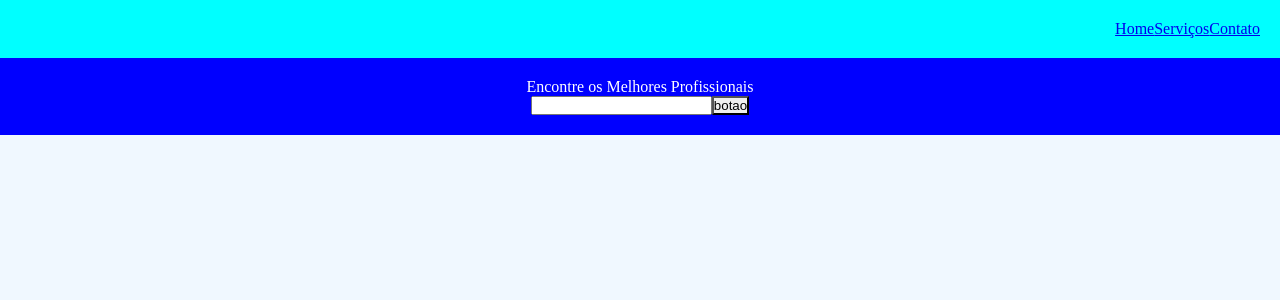
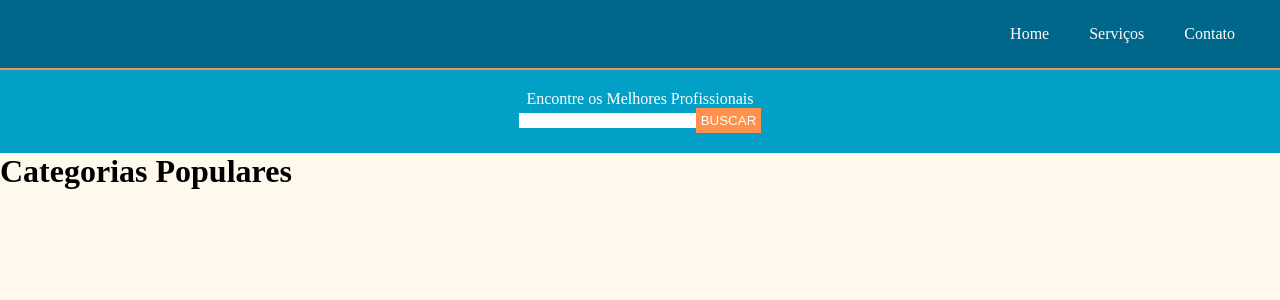
Before and after one commit to karlosmafra/frontend_pi, a Vue app: page / in a window 1280 px wide. Shown: the top 300 px of the page. Built offline with nearby package versions, Linux system fonts and the light colour scheme.

Commit message:
paleta de cores

```diff
--- a/src/assets/base.css
+++ b/src/assets/base.css
@@ -1,8 +1,16 @@
+:root {
+    --cor-azul-escuro: #00678a;
+    --cor-azul: #02a0c6;
+    --cor-laranja: #ff914d;
+    --cor-fundo: #fff9ed;
+  }
+
 * {
     margin: 0px;
     padding: 0px;
+    border: none;
 }
 
 body {
-    background-color: aliceblue;
+    background-color: var(--cor-fundo);
 }
--- a/src/components/BarraNav.vue
+++ b/src/components/BarraNav.vue
@@ -1,27 +1,47 @@
 <script setup>
-    import { RouterLink } from 'vue-router';
-    //import Logo from '../assets'
+    import { RouterLink } from 'vue-router'
+    import Logo from '@/assets/img/logo-240.png'
 </script>
 
 <template>
-    <div class="container-links">
-        <nav>
+
+    <nav>
+         <div class="container" id="container-img">
+           <!-- <img :src="Logo" alt="Logo">-->
+         </div>
+        <div class="container" id="container-links">
             <RouterLink to="/">Home</RouterLink>
             <RouterLink to="/">Serviços</RouterLink>
             <RouterLink to="/">Contato</RouterLink>
-        </nav>
-    </div>
+        </div>
+    </nav>
+    <hr>
+
 </template>
 
 <style scoped>
 
     nav {
-        background-color: aqua;
-        padding: 20px;
+        display: flex;
+        justify-content: space-between;
+        background-color: var(--cor-azul-escuro);
+        padding: 25px;
     }
 
-    .container-links {
-        text-align: right;
+    .container {
+        display: inline-block;
+    }
+
+    a {
+        color: white;
+        margin: 20px;
+        text-decoration: none;
+    }
+
+    hr {
+        height: 2px;
+        background-color: var(--cor-laranja);
+        border: none;
     }
 
 </style>
--- a/src/components/BotaoQuadrado.vue
+++ b/src/components/BotaoQuadrado.vue
@@ -1,18 +1,28 @@
 <script setup>
 import { ref } from 'vue';
 
-const texto = "botao"
+const props = defineProps({
+    texto: String,
+    cor: {
+        type: String,
+        default: "var(--cor-laranja)"
+    }
+})
 
 </script>
 
 <template>
-    <button>{{texto}}</button>
+    <button>{{props.texto}}</button>
 </template>
 
 <style scoped>
 
     button{
         border-radius: 0px;
+        border: 0px;
+        padding: 5px;
+        color: #ffffff;
+        background-color: v-bind(cor);
     }
 
 </style>
--- a/src/views/HomeView.vue
+++ b/src/views/HomeView.vue
@@ -9,8 +9,13 @@
   <body>
     <div id="div-busca">
       <p>Encontre os Melhores Profissionais</p>
-      <BarraPesquisa></BarraPesquisa>
-      <BotaoQuadrado></BotaoQuadrado>
+      <BarraPesquisa />
+      <BotaoQuadrado :texto="'BUSCAR'" :cor="'var(--cor-laranja)'" />
+    </div>
+    <div>
+      <div id="div-categorias">
+        <h1>Categorias Populares</h1>
+      </div>
     </div>
   </body>
 </template>
@@ -18,7 +23,7 @@
 <style scoped>
 
   #div-busca{
-    background-color: blue;
+    background-color: var(--cor-azul);
     color: white;
     text-align: center;
     padding: 20px;
```
Also changed, not shown: src/assets/img/logo-240.png (added).
